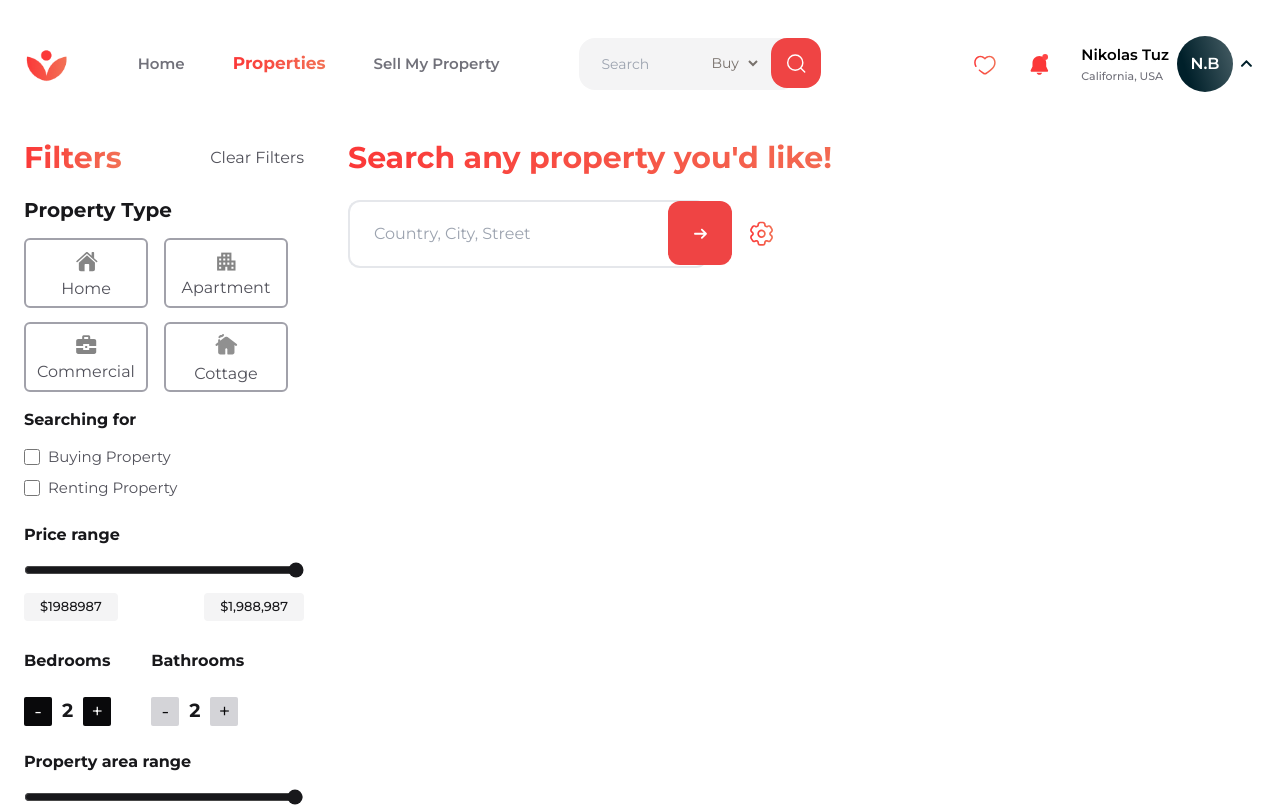
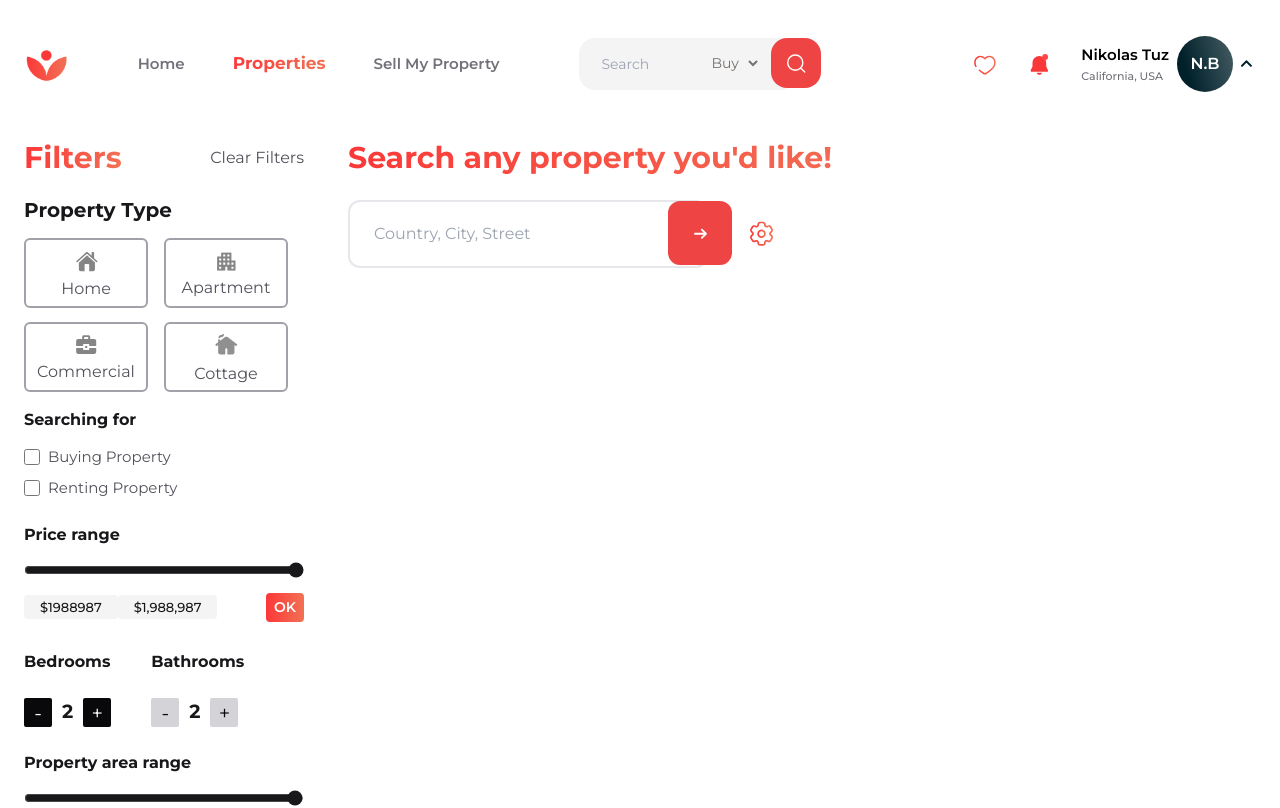
Before and after one commit to HumptyDumpy01/viaproperty-app, a Next.js app: page /properties in a window 1280 px wide. Shown: the top 808 px of the page. Built offline with nearby package versions, Linux system fonts and the light colour scheme.

Commit message:
Enhanced the range component by adding OK button to submit refiltering.

```diff
--- a/components/UI/Input/Range.tsx
+++ b/components/UI/Input/Range.tsx
@@ -32,13 +32,16 @@ export default function Range({ min, max, maxFormatted, step, name, metric }: Ra
           onChange={handleRangeChange}
           className={`w-full accent-zinc-900`}
         />
-        <div className={`flex justify-between text-zinc-600 text-[14px] mt-2`}>
+        <div className={`flex items-center justify-between gap-2 text-zinc-600 text-[14px] mt-2`}>
+          <div>
               <span
                 className={`bg-zinc-100 px-4 py-1 text-[13px] rounded text-zinc-900 font-medium`}>
                 {metric === `dollars` ? `$${priceRange}` : `${priceRange} sqft`}</span>
-          <span
-            className={`bg-zinc-100 px-4 py-1 text-[13px] rounded text-zinc-900 font-medium`}>
+            <span
+              className={`bg-zinc-100 px-4 py-1 text-[13px] rounded text-zinc-900 font-medium`}>
             {metric === `dollars` ? `$${maxFormatted}` : `${maxFormatted}sqft`}</span>
+          </div>
+          <button className={`text-white font-semibold uppercase bg-linear-main-red p-1 px-2 rounded`}>ok</button>
         </div>
       </div>
     </>
```
